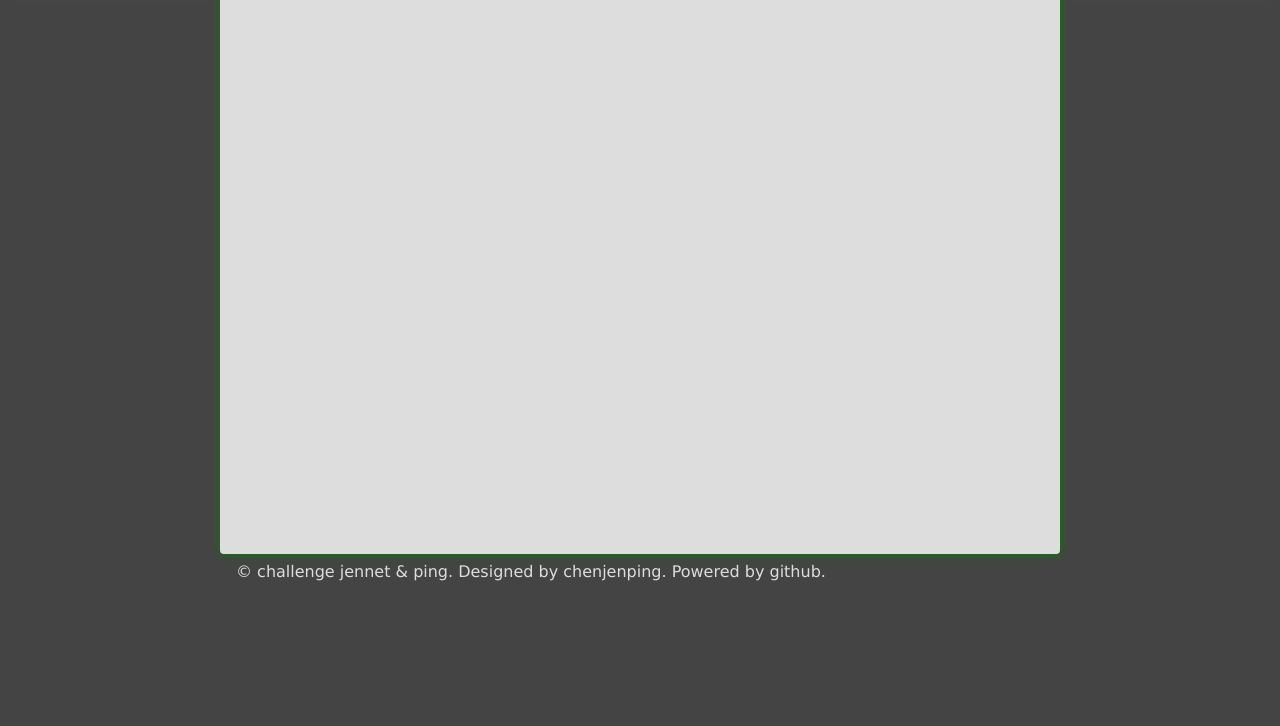
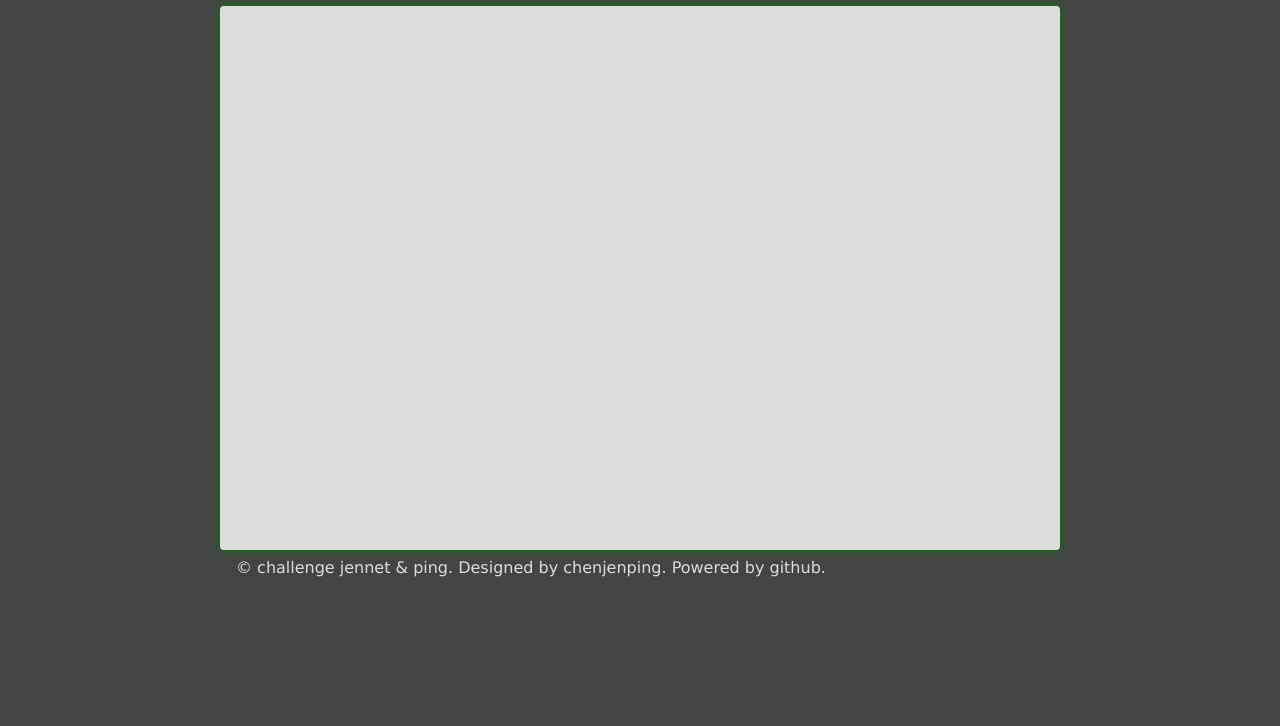
Before and after one commit to chenjenping/home, a plain HTML site: page index.html in a window 1280 px wide. Shown: the part 74-800 px from the top of the page. Drawn offline with nearby package versions, Linux system fonts and the light colour scheme.

Commit message:
adjust wrapper position

```diff
--- a/stylesheets/core.css
+++ b/stylesheets/core.css
@@ -82,13 +82,13 @@ header
 
 div#wrapper
 {
-    margin: 4px auto 0;
+    margin: 16px auto 0;
     width: 840px;
 }
 
 section
 {
-    min-height: 560px;
+    min-height: 544px;
     border-radius: 4px;
     -moz-border-radius: 4px;
     -o-border-radius: 4px;
```
